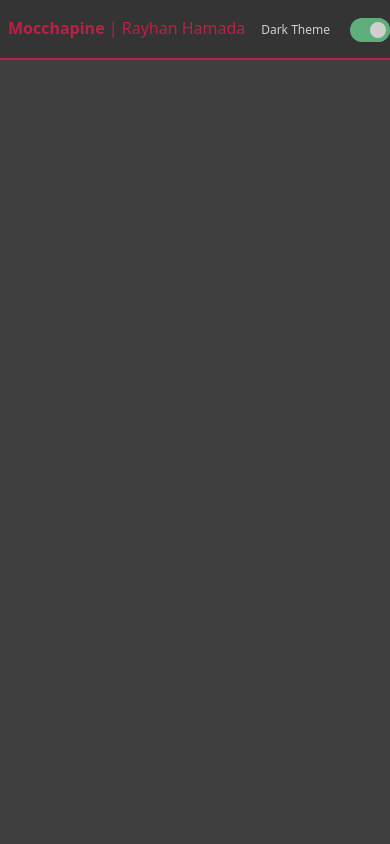
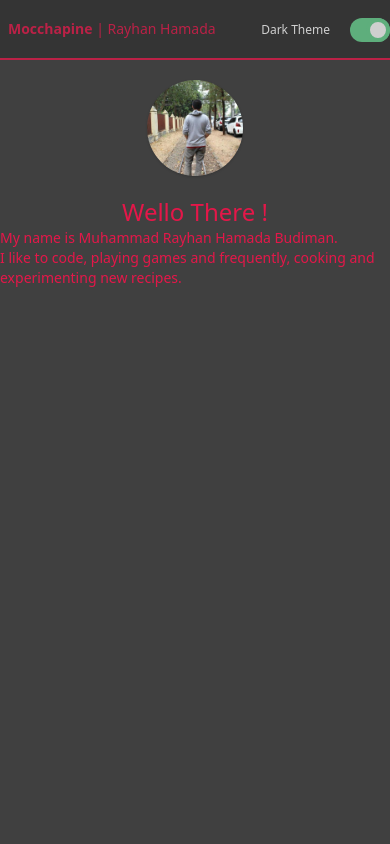
Before and after one commit to RayhanHamada/my-portfolio-rebuild2, a Vue app: page / in a window 390 px wide. Shown: the top 844 px of the page. Built offline with nearby package versions, Linux system fonts and the light colour scheme; the HTML template or start-up script is replaced by a standard one.

Commit message:
add about segment

```diff
--- a/src/App.vue
+++ b/src/App.vue
@@ -1,23 +1,26 @@
 <template>
-  <div>
-    <Navbar />
+  <Navbar />
+  <div :class="'bg-my-dark h-full pt-20'">
+    <intro />
   </div>
 </template>
 
 <script lang="ts">
 import { defineComponent } from 'vue';
 import Navbar from '@/components/Navbar.vue';
+import Intro from '@/components/Intro.vue';
 
 export default defineComponent({
   name: 'App',
   components: {
     Navbar,
+    Intro,
   },
 });
 </script>
 
 <style lang="scss">
 #app {
-  height: 200vh;
+  height: 120vh;
 }
 </style>
--- a/src/components/About.vue
+++ /dev/null
@@ -1,13 +0,0 @@
-<template>
-  <div></div>
-</template>
-
-<script>
-import { defineComponent } from 'vue';
-
-export default defineComponent({
-  name: 'About',
-});
-</script>
-
-<style></style>
--- /dev/null
+++ b/src/components/Intro.vue
@@ -0,0 +1,32 @@
+<template>
+  <div
+    class="about flex flex-col md:flex-row justify-center items-center md:items-start md:pt-10 space-y-5 md:space-x-10"
+  >
+    <img
+      class="shadow rounded-full w-24 md:w-48 h-auto align-middle border-my-dark-darker"
+      src="./../assets/me.jpg"
+      alt=""
+    />
+    <div class="flex flex-col justify-start items-center md:items-start">
+      <p class="text-my-red text-2xl md:text-4xl">Wello There !</p>
+      <p class="text-my-red text-sm md:text-base self-start">
+        My name is Muhammad Rayhan Hamada Budiman.
+      </p>
+      <p class="text-my-red text-sm md:text-base">
+        I like to code, playing games and frequently, cooking and experimenting
+        new recipes.
+      </p>
+    </div>
+    <p class="text-my-red"></p>
+  </div>
+</template>
+
+<script>
+import { defineComponent } from 'vue';
+
+export default defineComponent({
+  name: 'Intro',
+});
+</script>
+
+<style></style>
--- a/src/components/Navbar.vue
+++ b/src/components/Navbar.vue
@@ -1,14 +1,12 @@
 <template>
   <nav
-    class="fixed w-full flex flex-row justify-between bg-my-dark opacity-75 py-4 pl-2 md:pl-16 lg:pl-16 xl:pl-16 sm:pl-4 border-b-2 border-my-red"
+    class="fixed w-full flex flex-row justify-between items-center bg-my-dark-darker opacity-75 py-4 pl-2 sm:pl-4 md:pl-16 border-b-2 border-my-red"
   >
-    <p
-      class="font-normal lg:font-thin xl:font-thin text-my-red sm:text-sm md:text-sm lg:text-xl xl:text-xl"
-    >
-      <b>Mocchapine</b> | Rayhan Hamada
+    <p class="font-normal md:font-thin text-my-red text-sm md:text-xl">
+      <a href=""> <b>Mocchapine</b> | Rayhan Hamada </a>
     </p>
     <div class="space-x-5">
-      <switch-button class="sm:invisible" />
+      <switch-button />
     </div>
   </nav>
 </template>
--- a/src/index.css
+++ b/src/index.css
@@ -2,7 +2,3 @@
 @tailwind base;
 @tailwind components;
 @tailwind utilities;
-
-#app {
-  background: #404040;
-}
--- a/tailwind.config.js
+++ b/tailwind.config.js
@@ -13,11 +13,11 @@ module.exports = {
   theme: {
     extend: {
       colors: {
-        'my-dark': '#303030',
+        'my-dark-darker': '#303030',
         'my-red': '#e41749',
         'my-light': '#f0f0f0',
         'my-light-darker': '#e0e0e0',
-        'my-dark-darker': '#404040',
+        'my-dark': '#404040',
       },
     },
   },
```
Also changed, not shown: src/assets/me.jpg (added).
